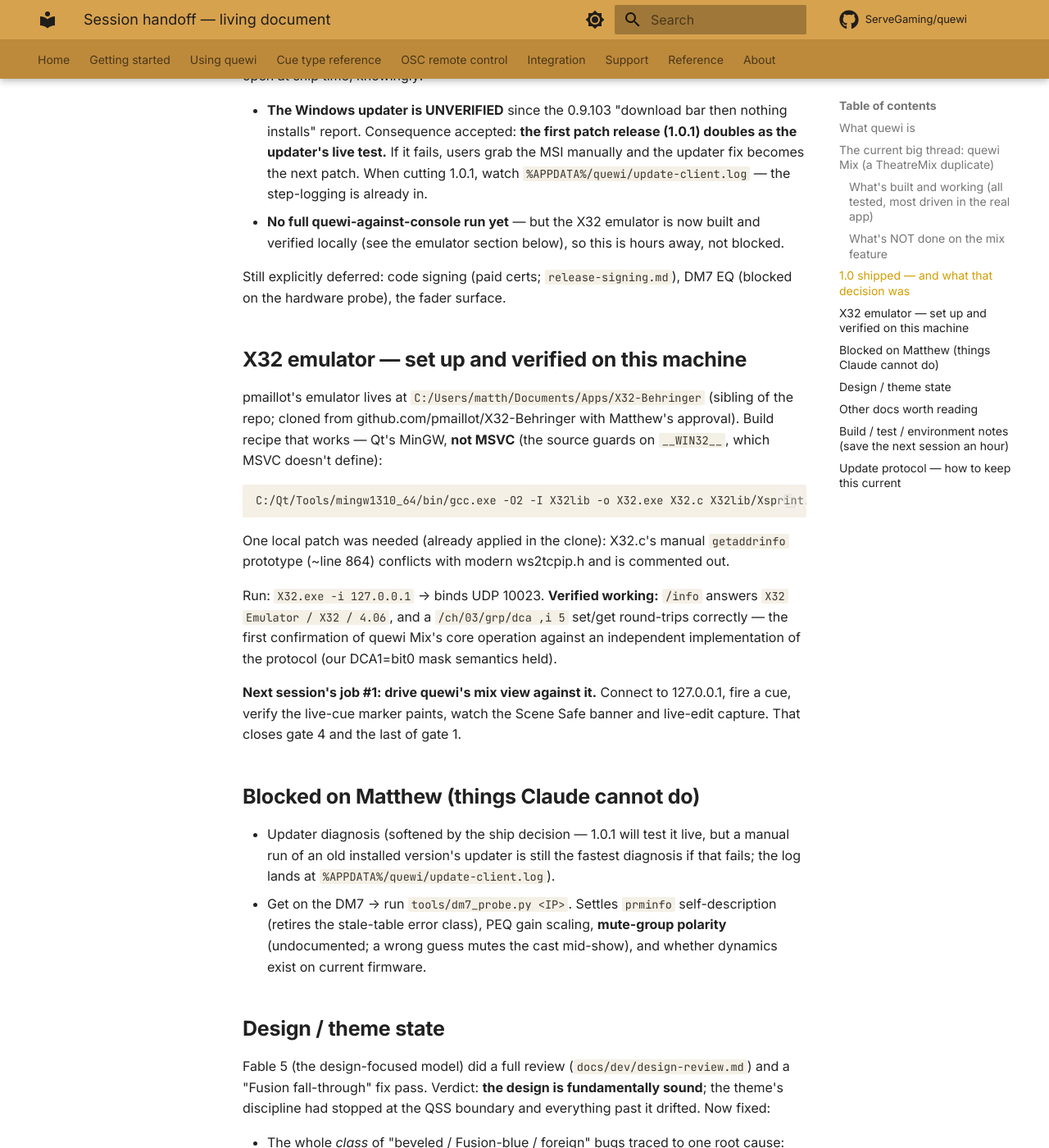
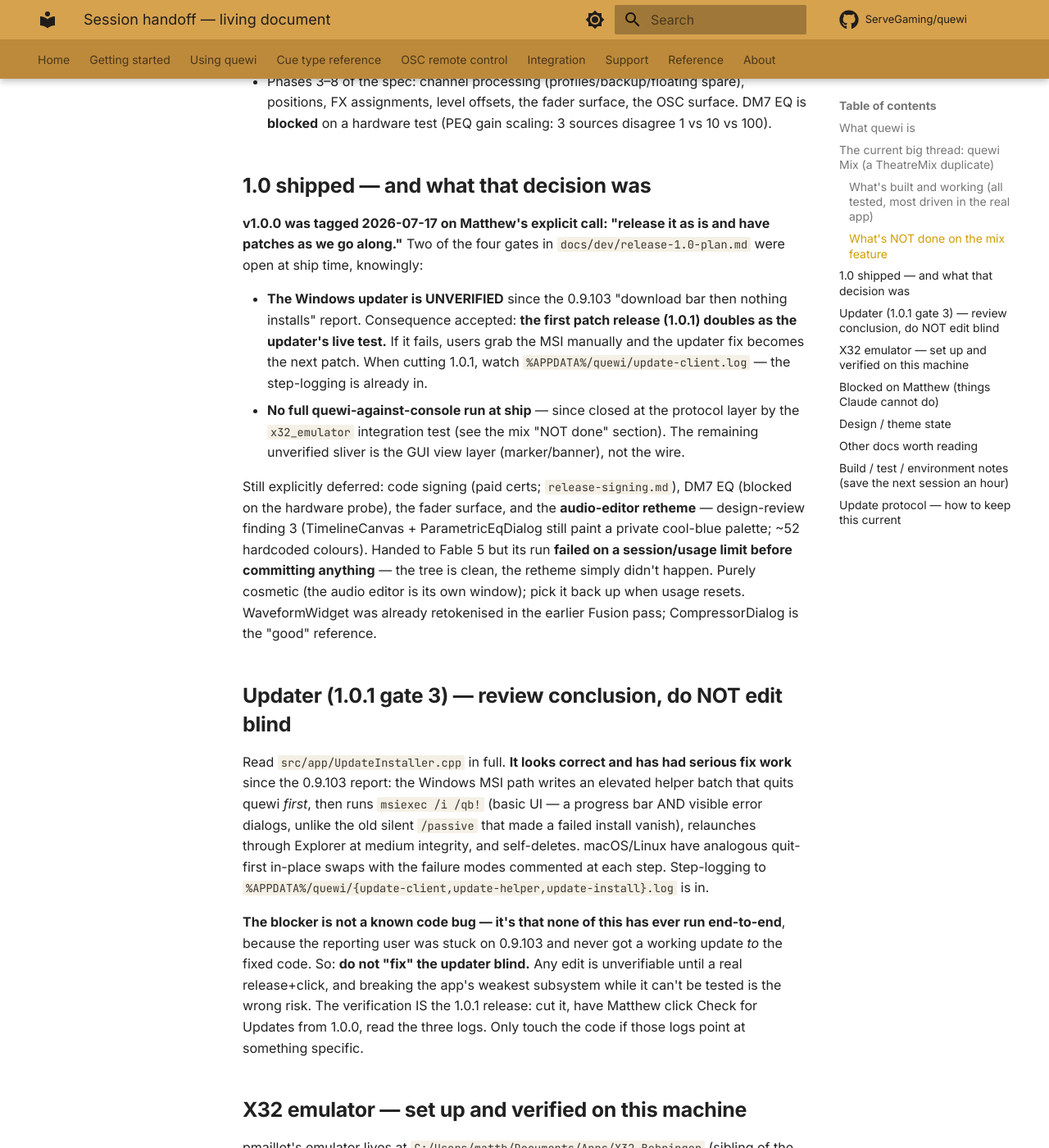
Before and after one commit to ServeGaming/quewi, an MkDocs documentation site: the page built from docs/dev/session-handoff.md, in a window 1280 px wide and 1400 px high, scrolled down 2519 px. Shown: the whole window at 82% size. Built offline with MkDocs 1.6.1 and Material for MkDocs 9.7.7, drawn with Linux system fonts in a browser that asks for light colours; comment, search, counter and statistics services are not loaded; some of the changed text lies outside the part shown.

Commit message:
docs(handoff): gate 4 closed by the emulator test; updater review; retheme deferred
Bring the handoff up to date with the autonomous session:
- Gate 4 (real console run) is closed at the protocol layer by the
  x32_emulator integration test (ec9eda5), not just "hours away". The
  only unverified sliver left is the GUI view layer (live-cue marker /
  Scene Safe banner), which is a nice-to-have, not a gate.
- Records the updater review: the code looks correct and well-fixed; the
  blocker is that it's never run end-to-end, not a known bug. Explicit
  instruction NOT to edit it blind — the 1.0.1 release IS its test.
- Notes the audio-editor retheme (finding 3) was handed to Fable 5 but
  its run failed on a usage limit before committing anything. Tree is
  clean; it's cosmetic; resume when usage resets.

Co-Authored-By: Claude Opus 4.8 (1M context) <noreply@anthropic.com>

```diff
--- a/docs/dev/session-handoff.md
+++ b/docs/dev/session-handoff.md
@@ -82,8 +82,18 @@ it's what proves the abstraction.
   `textinputhost` stealing foreground, so it wasn't visually confirmed. Low
   risk, but eyeball it: mix grid → Channels & ensembles → add "Elphaba" strip 1
   → type "Elphaba" (or "1") into a DCA cell → the cell should light up.
-- **No end-to-end console run.** The links are unit-tested against fakes, never
-  against a real desk or the X32 emulator. Gate 4 (see below).
+- ~~**No end-to-end console run.**~~ **Gate 4 closed.** `tests/test_x32_emulator.cpp`
+  (suite `x32_emulator`, commit `ec9eda5`) drives the real production `X32Link`
+  against pmaillot's emulator — an *independent* protocol implementation, so it
+  can't rubber-stamp our own reading like the FakeX32 does. Confirms the connect
+  handshake, the DCA bitmask (0b101→2→0, i.e. DCA1=bit0 verified against foreign
+  iron), inverted mute polarity, and the full `applyCue` fire. Skips cleanly
+  (exit 0) when nothing answers on `127.0.0.1:10023`, so CI stays green; runs for
+  real when `X32.exe -i 127.0.0.1` is up (or `QUEWI_X32_HOST`). What's still
+  *not* screen-confirmed is the **view layer** — the live-cue marker painting and
+  the Scene Safe banner — because the protocol path is now proven but the GUI
+  wasn't driven end-to-end (window z-order + `textinputhost` kept stealing
+  focus). Lower priority than it was; the risky part (the wire) is verified.
 - Phases 3–8 of the spec: channel processing (profiles/backup/floating spare),
   positions, FX assignments, level offsets, the fader surface, the OSC surface.
   DM7 EQ is **blocked** on a hardware test (PEQ gain scaling: 3 sources disagree
@@ -100,12 +110,38 @@ and have patches as we go along."** Two of the four gates in
   (1.0.1) doubles as the updater's live test.** If it fails, users grab the MSI
   manually and the updater fix becomes the next patch. When cutting 1.0.1,
   watch `%APPDATA%/quewi/update-client.log` — the step-logging is already in.
-- **No full quewi-against-console run yet** — but the X32 emulator is now built
-  and verified locally (see the emulator section below), so this is hours away,
-  not blocked.
+- **No full quewi-against-console run at ship** — since closed at the protocol
+  layer by the `x32_emulator` integration test (see the mix "NOT done" section).
+  The remaining unverified sliver is the GUI view layer (marker/banner), not the
+  wire.
 
 Still explicitly deferred: code signing (paid certs; `release-signing.md`),
-DM7 EQ (blocked on the hardware probe), the fader surface.
+DM7 EQ (blocked on the hardware probe), the fader surface, and the **audio-editor
+retheme** — design-review finding 3 (TimelineCanvas + ParametricEqDialog still
+paint a private cool-blue palette; ~52 hardcoded colours). Handed to Fable 5 but
+its run **failed on a session/usage limit before committing anything** — the tree
+is clean, the retheme simply didn't happen. Purely cosmetic (the audio editor is
+its own window); pick it back up when usage resets. WaveformWidget was already
+retokenised in the earlier Fusion pass; CompressorDialog is the "good" reference.
+
+## Updater (1.0.1 gate 3) — review conclusion, do NOT edit blind
+
+Read `src/app/UpdateInstaller.cpp` in full. **It looks correct and has had
+serious fix work** since the 0.9.103 report: the Windows MSI path writes an
+elevated helper batch that quits quewi *first*, then runs `msiexec /i /qb!`
+(basic UI — a progress bar AND visible error dialogs, unlike the old silent
+`/passive` that made a failed install vanish), relaunches through Explorer at
+medium integrity, and self-deletes. macOS/Linux have analogous quit-first
+in-place swaps with the failure modes commented at each step. Step-logging to
+`%APPDATA%/quewi/{update-client,update-helper,update-install}.log` is in.
+
+**The blocker is not a known code bug — it's that none of this has ever run
+end-to-end**, because the reporting user was stuck on 0.9.103 and never got a
+working update *to* the fixed code. So: **do not "fix" the updater blind.** Any
+edit is unverifiable until a real release+click, and breaking the app's weakest
+subsystem while it can't be tested is the wrong risk. The verification IS the
+1.0.1 release: cut it, have Matthew click Check for Updates from 1.0.0, read the
+three logs. Only touch the code if those logs point at something specific.
 
 ## X32 emulator — set up and verified on this machine
 
@@ -128,9 +164,12 @@ round-trips correctly — the first confirmation of quewi Mix's core operation
 against an independent implementation of the protocol (our DCA1=bit0 mask
 semantics held).
 
-**Next session's job #1: drive quewi's mix view against it.** Connect to
-127.0.0.1, fire a cue, verify the live-cue marker paints, watch the Scene Safe
-banner and live-edit capture. That closes gate 4 and the last of gate 1.
+**Job now mostly done** by the `x32_emulator` integration test (`ec9eda5`),
+which drives the production `X32Link` against this emulator. What's left is only
+the GUI *view* layer: launch quewi → mix grid → connect to `127.0.0.1` → fire a
+cue → confirm the live-cue marker paints amber and the Scene Safe banner shows.
+Nice-to-have, not a gate — the protocol path is proven. Note the emulator holds
+up to 4 `/xremote` clients, so a driving session can coexist with the test.
 
 ## Blocked on Matthew (things Claude cannot do)
 
```
